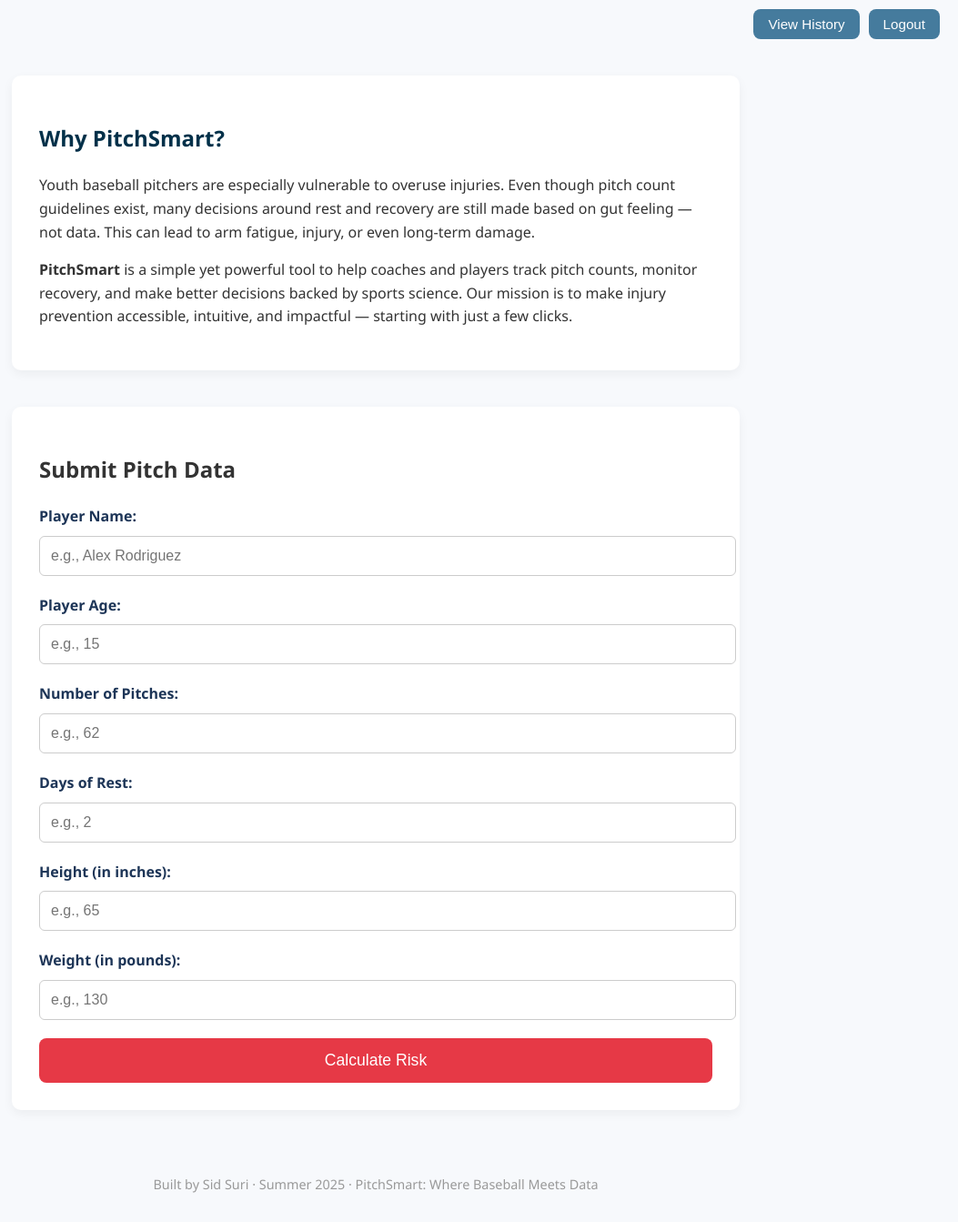
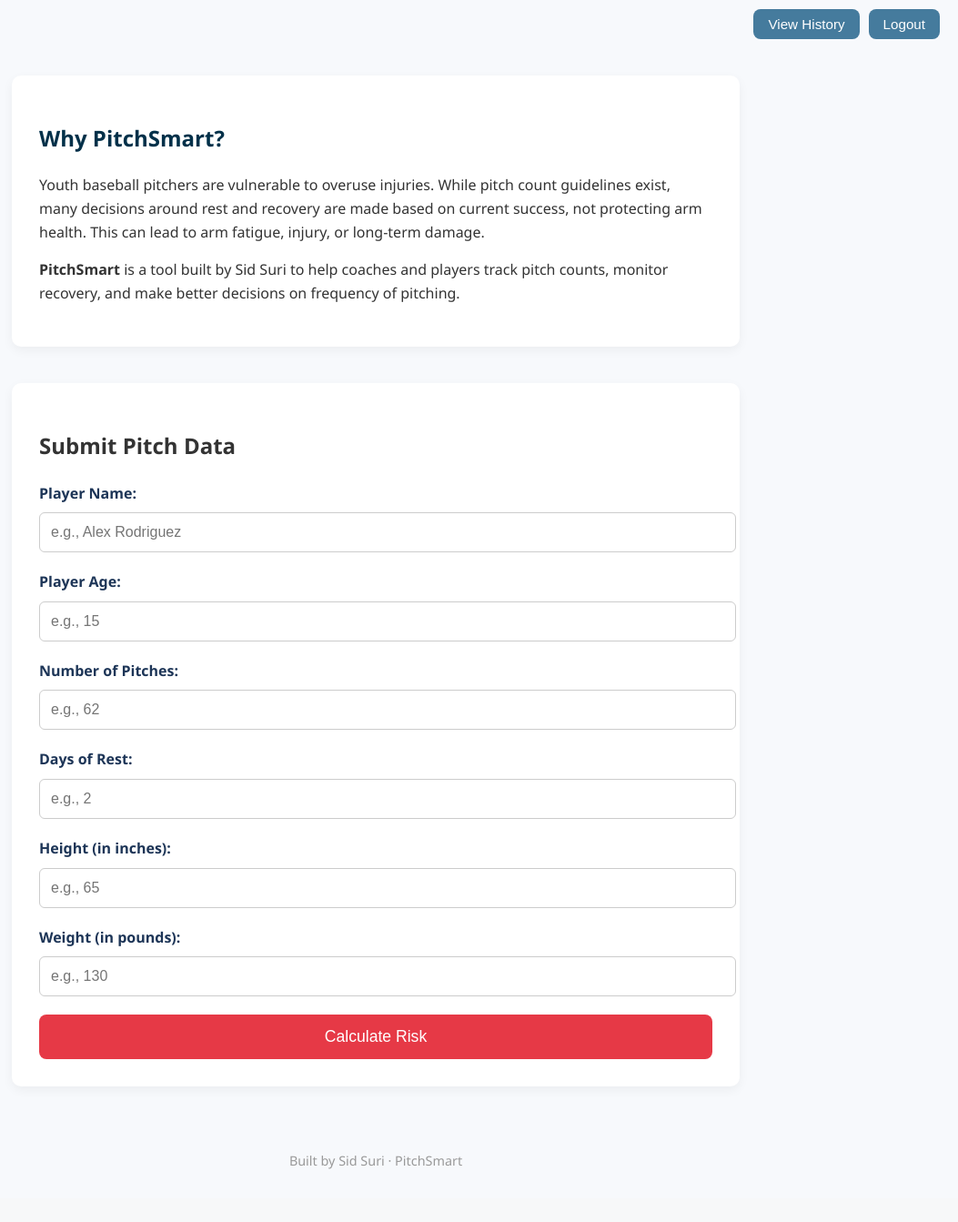
Before and after one commit to sid-suri/pitchsmart, a Flask app: page / in a window 1280 px wide. Shown: the part 222-1565 px from the top of the page at 91% size, without its empty margins (227-1280 px from the left). After the commit the page ends 1507 px from the top, so only its background shows below. Run offline with Flask 3, Linux system fonts and the light colour scheme; parts of the project's set-up code (start-up, migrations or seed data) failed here and were passed over.

Commit message:
update home

```diff
--- a/templates/index.html
+++ b/templates/index.html
@@ -230,8 +230,8 @@
   <div class="container">
     <section class="intro">
       <h2>Why PitchSmart?</h2>
-      <p>Youth baseball pitchers are especially vulnerable to overuse injuries. Even though pitch count guidelines exist, many decisions around rest and recovery are still made based on gut feeling — not data. This can lead to arm fatigue, injury, or even long-term damage.</p>
-      <p><strong>PitchSmart</strong> is a simple yet powerful tool to help coaches and players track pitch counts, monitor recovery, and make better decisions backed by sports science. Our mission is to make injury prevention accessible, intuitive, and impactful — starting with just a few clicks.</p>
+      <p>Youth baseball pitchers are  vulnerable to overuse injuries. While pitch count guidelines exist, many decisions around rest and recovery are made based on current success, not protecting arm health. This can lead to arm fatigue, injury, or  long-term damage.</p>
+      <p><strong>PitchSmart</strong> is a  tool built by Sid Suri to help coaches and players track pitch counts, monitor recovery, and make better decisions on frequency of pitching.</p>
     </section>
 
     <form method="POST" action="/">
@@ -295,7 +295,7 @@
   </div>
 
   <footer>
-    Built by Sid Suri &middot; Summer 2025 &middot; PitchSmart: Where Baseball Meets Data
+    Built by Sid Suri &middot; PitchSmart
   </footer>
 </body>
 </html>
```
Also changed, not shown: 1 other file.
